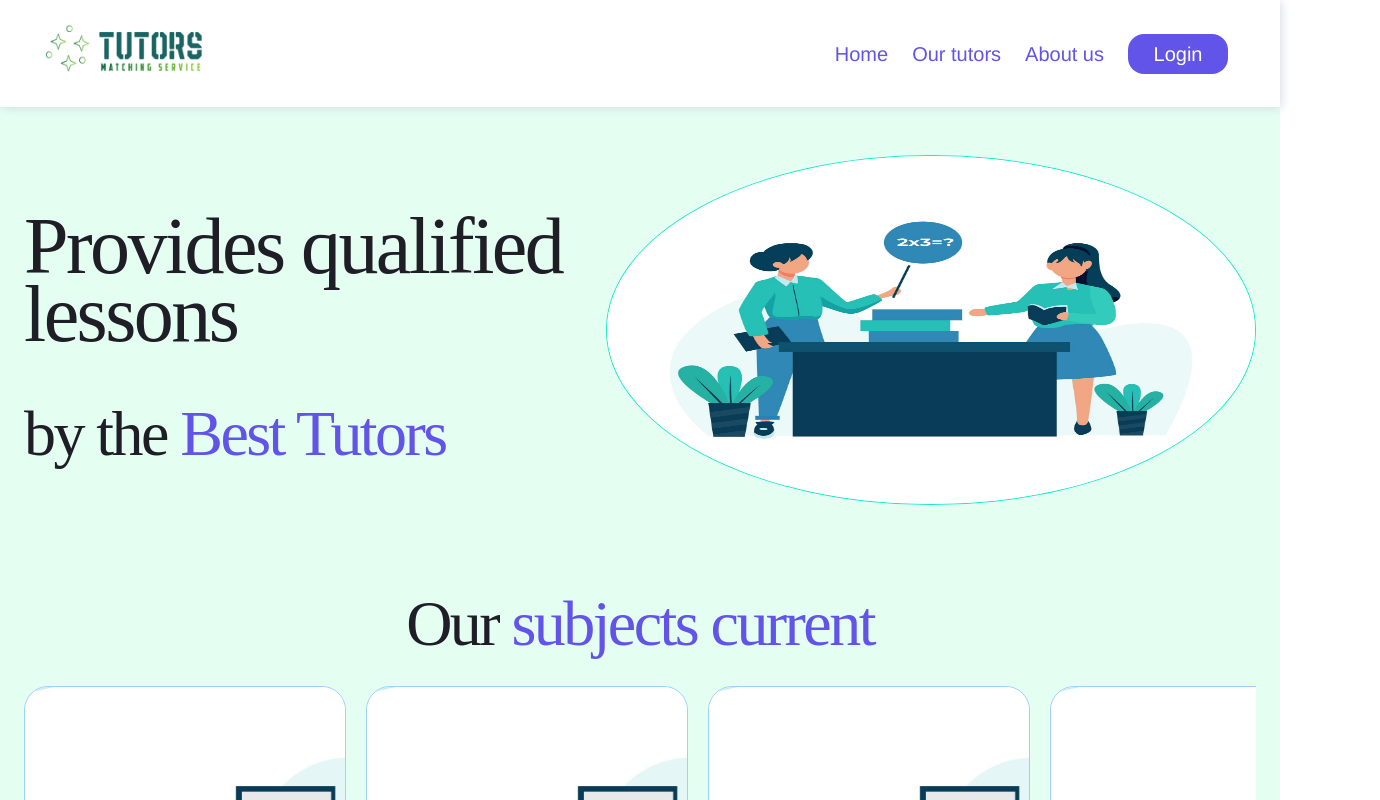
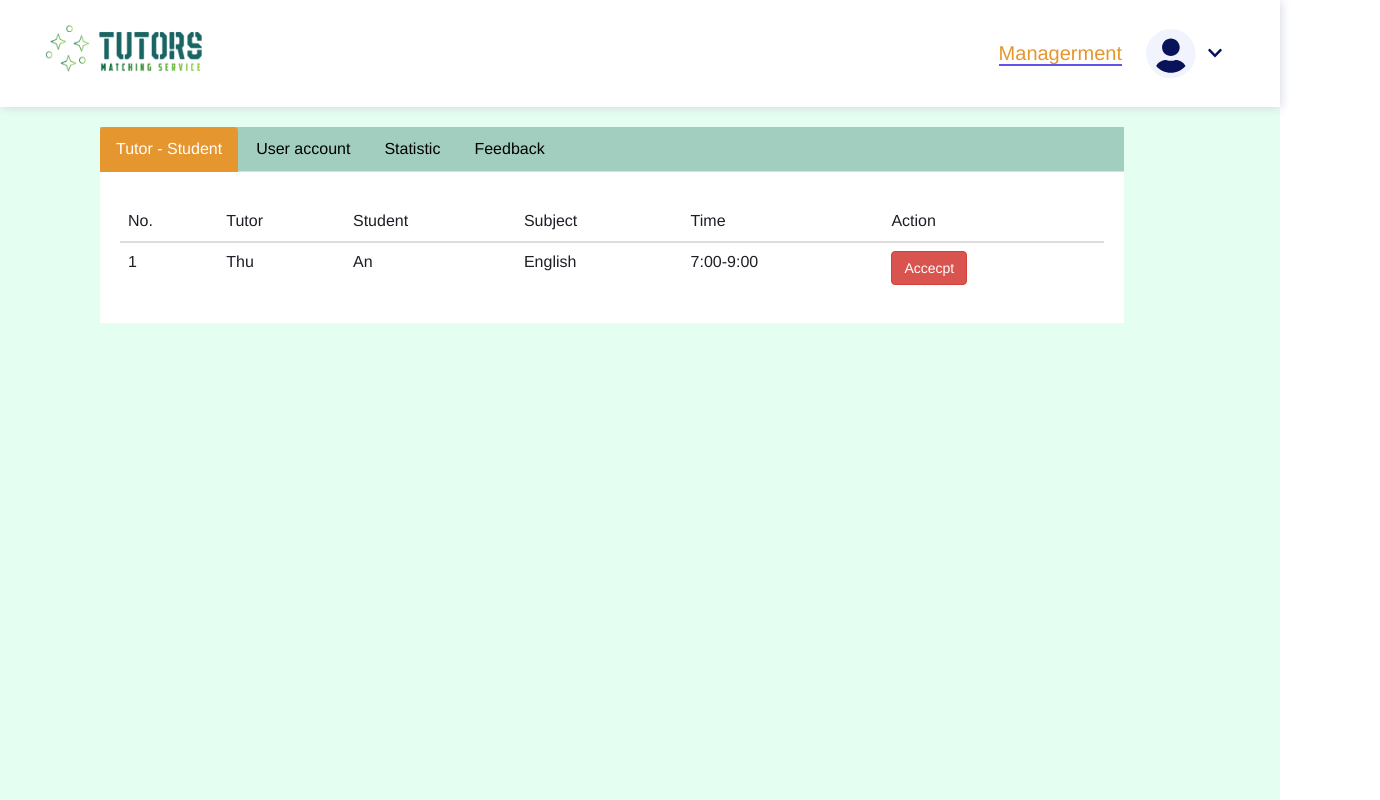
Before and after one commit to DucPhan9x/provide-tutors, a React (Create React App) app in the folder frontend/: page /dashboard/admin in a window 1280 px wide. Shown: the top 800 px of the page, 1380 px wide, since content can reach past the window. Built offline with nearby package versions, Linux system fonts and the light colour scheme; a web font is replaced by a local one.

Commit message:
Finish basic admin page

```diff
--- a/frontend/src/App.js
+++ b/frontend/src/App.js
@@ -11,6 +11,7 @@ import AboutUs from "./containers/AboutUs";
 import { HomeTutor, ProfileTutor } from "./containers/dashboard/tutors";
 import withLayoutDashboard from "./HOCS/withLayoutDashboard";
 import { HomeStudent, ProfileStudent } from "./containers/dashboard/students";
+import { HomeAdmin } from "./containers/dashboard/admin";
 
 function App() {
   return (
@@ -42,6 +43,13 @@ function App() {
           component={withLayoutDashboard(ProfileStudent)}
           exact
         />
+        {/* Dashboard admin */}
+        <Route
+          path="/dashboard/admin"
+          component={withLayoutDashboard(HomeAdmin)}
+          exact
+        />
+
         <Route path="/login" exact component={withLayout(LogIn)} />
         <Route
           path="/forgot-password"
--- /dev/null
+++ b/frontend/src/components/dashboard/admin/Feedback.js
@@ -0,0 +1,24 @@
+import React from "react";
+import styled from "styled-components";
+
+const StyledPassword = styled.section`
+  .bg {
+    background: #ffffff;
+    .user_account {
+      height: 500px;
+      margin-left: 10px;
+    }
+  }
+`;
+
+const Feedback = () => {
+  return (
+    <StyledPassword>
+      <div className="bg">
+        <div className="user_account">Comming soon ...</div>
+      </div>
+    </StyledPassword>
+  );
+};
+
+export default Feedback;
--- /dev/null
+++ b/frontend/src/components/dashboard/admin/Statistic.js
@@ -0,0 +1,24 @@
+import React from "react";
+import styled from "styled-components";
+
+const StyledPassword = styled.section`
+  .bg {
+    background: #ffffff;
+    .user_account {
+      height: 500px;
+      margin-left: 10px;
+    }
+  }
+`;
+
+const Statistic = () => {
+  return (
+    <StyledPassword>
+      <div className="bg">
+        <div className="user_account">Comming soon ...</div>
+      </div>
+    </StyledPassword>
+  );
+};
+
+export default Statistic;
--- /dev/null
+++ b/frontend/src/components/dashboard/admin/TutorStudent.js
@@ -0,0 +1,60 @@
+import React, { useState } from "react";
+import styled from "styled-components";
+import { Table, Button } from "reactstrap";
+
+const StyledGeneralInfo = styled.section`
+  .table-admin {
+    padding: 30px 20px 10px;
+    display: flex;
+    justify-content: center;
+    flex-wrap: wrap;
+    background: #ffffff;
+  }
+`;
+
+const TutorStudent = () => {
+  // const changeStatus = () => {};
+  const [btnStatus, setBtnStatus] = useState("false");
+  const [btnText, setBtnText] = useState("Accecpt");
+  return (
+    <StyledGeneralInfo>
+      <div className="table-admin">
+        <Table hover>
+          <thead>
+            <tr>
+              <th>No.</th>
+              <th>Tutor</th>
+              <th>Student</th>
+              <th>Subject</th>
+              <th>Time</th>
+              <th>Action</th>
+            </tr>
+          </thead>
+          <tbody>
+            <tr>
+              <th scope="row">1</th>
+              <td>Thu</td>
+              <td>An</td>
+              <td>English</td>
+              <td>7:00-9:00</td>
+              <td>
+                <Button
+                  color={btnStatus === "false" ? "danger" : "success"}
+                  id="btn1"
+                  onClick={() => {
+                    setBtnStatus("true");
+                    setBtnText("Accecpted");
+                  }}
+                >
+                  {btnText}
+                </Button>{" "}
+              </td>
+            </tr>
+          </tbody>
+        </Table>
+      </div>
+    </StyledGeneralInfo>
+  );
+};
+
+export default TutorStudent;
--- /dev/null
+++ b/frontend/src/components/dashboard/admin/UserAccount.js
@@ -0,0 +1,24 @@
+import React from "react";
+import styled from "styled-components";
+
+const StyledPassword = styled.section`
+  .bg {
+    background: #ffffff;
+    .user_account {
+      height: 500px;
+      margin-left: 10px;
+    }
+  }
+`;
+
+const UserAccount = () => {
+  return (
+    <StyledPassword>
+      <div className="bg">
+        <div className="user_account">Comming soon ...</div>
+      </div>
+    </StyledPassword>
+  );
+};
+
+export default UserAccount;
--- /dev/null
+++ b/frontend/src/components/dashboard/admin/index.js
@@ -0,0 +1,6 @@
+import TutorStudent from "./TutorStudent";
+import UserAccount from "./UserAccount";
+import Statistic from "./Statistic";
+import Feedback from "./Feedback";
+
+export { TutorStudent, UserAccount, Statistic, Feedback };
--- a/frontend/src/components/layout/Header.js
+++ b/frontend/src/components/layout/Header.js
@@ -7,9 +7,25 @@ import DropdownUserMenu from "../common/DropdownUserMenu";
 function Header({ isDashboard, showHeader }) {
   // const handleClick = () => {};
   const location = useLocation();
+  const isDashboardAdmin = location.pathname.includes("/dashboard/admin");
   const isDashboardStudent = location.pathname.includes("/dashboard/student");
   const isDashboardTutor = location.pathname.includes("/dashboard/tutor");
   const renderMenu = () => {
+    if (isDashboardAdmin) {
+      return (
+        <>
+          <NavLink activeClassName="--active" to="/dashboard/admin" exact>
+            <span>Managerment</span>
+          </NavLink>
+
+          <DropdownUserMenu
+            isHasDashboardTutorLink={!isDashboard && isDashboardTutor}
+            isHasDashboardStudentLink={!isDashboard && isDashboardStudent}
+            isStudentAndTutor={isDashboardStudent && isDashboardTutor}
+          />
+        </>
+      );
+    }
     if (isDashboardStudent) {
       return (
         <>
@@ -44,7 +60,7 @@ function Header({ isDashboard, showHeader }) {
         </>
       );
     }
-    if (!isDashboardStudent && !isDashboardTutor) {
+    if (!isDashboardAdmin && !isDashboardStudent && !isDashboardTutor) {
       return (
         <>
           <NavLink activeClassName="--active" to="/" exact>
--- /dev/null
+++ b/frontend/src/containers/dashboard/admin/HomeAdmin.js
@@ -0,0 +1,83 @@
+import React, { useState } from "react";
+import {
+  TutorStudent,
+  UserAccount,
+  Statistic,
+  Feedback,
+} from "../../../components/dashboard/admin";
+
+import { TabContent, TabPane, Nav, NavItem, NavLink } from "reactstrap";
+import classnames from "classnames";
+
+const HomeAdmin = () => {
+  const [activeTab, setActiveTab] = useState("1");
+
+  const toggle = (tab) => {
+    if (activeTab !== tab) setActiveTab(tab);
+  };
+
+  return (
+    <div className="home_admin">
+      <div className="nav_bg">
+        <Nav tabs>
+          <NavItem>
+            <NavLink
+              className={classnames({ active: activeTab === "1" })}
+              onClick={() => {
+                toggle("1");
+              }}
+            >
+              Tutor - Student
+            </NavLink>
+          </NavItem>
+          <NavItem>
+            <NavLink
+              className={classnames({ active: activeTab === "2" })}
+              onClick={() => {
+                toggle("2");
+              }}
+            >
+              User account
+            </NavLink>
+          </NavItem>
+          <NavItem>
+            <NavLink
+              className={classnames({ active: activeTab === "3" })}
+              onClick={() => {
+                toggle("3");
+              }}
+            >
+              Statistic
+            </NavLink>
+          </NavItem>
+          <NavItem>
+            <NavLink
+              className={classnames({ active: activeTab === "4" })}
+              onClick={() => {
+                toggle("4");
+              }}
+            >
+              Feedback
+            </NavLink>
+          </NavItem>
+        </Nav>
+
+        <TabContent activeTab={activeTab}>
+          <TabPane tabId="1">
+            <TutorStudent />
+          </TabPane>
+          <TabPane tabId="2">
+            <UserAccount />
+          </TabPane>
+          <TabPane tabId="3">
+            <Statistic />
+          </TabPane>
+          <TabPane tabId="4">
+            <Feedback />
+          </TabPane>
+        </TabContent>
+      </div>
+    </div>
+  );
+};
+export default HomeAdmin;
--- /dev/null
+++ b/frontend/src/containers/dashboard/admin/index.js
@@ -0,0 +1,3 @@
+import HomeAdmin from "./HomeAdmin";
+
+export { HomeAdmin };
--- a/frontend/src/styles/_main.scss
+++ b/frontend/src/styles/_main.scss
@@ -28,3 +28,4 @@
 @import "./pages/ourTutor";
 @import "./pages/aboutUs";
 @import "./pages/profileStudent";
+@import "./pages/homeAdmin";
--- /dev/null
+++ b/frontend/src/styles/pages/_homeAdmin.scss
@@ -0,0 +1,36 @@
+.home_admin {
+    margin-top: 20px;
+    margin-left: 100px;
+    display: flex;
+    align-items: center;
+    width: 100%;
+
+    .nav-tabs {
+
+        width: 100%;
+
+        .nav-item {
+            .nav-link {
+                color: black;
+
+                &.active {
+                    background: #E6962E;
+                    color: #ffffff;
+                }
+
+
+            }
+        }
+
+    }
+
+    .tab-content {
+        width: 100%;
+        height: 100%;
+    }
+
+    .nav_bg {
+        background: #a1cebe;
+        width: 80%;
+    }
+}
```
